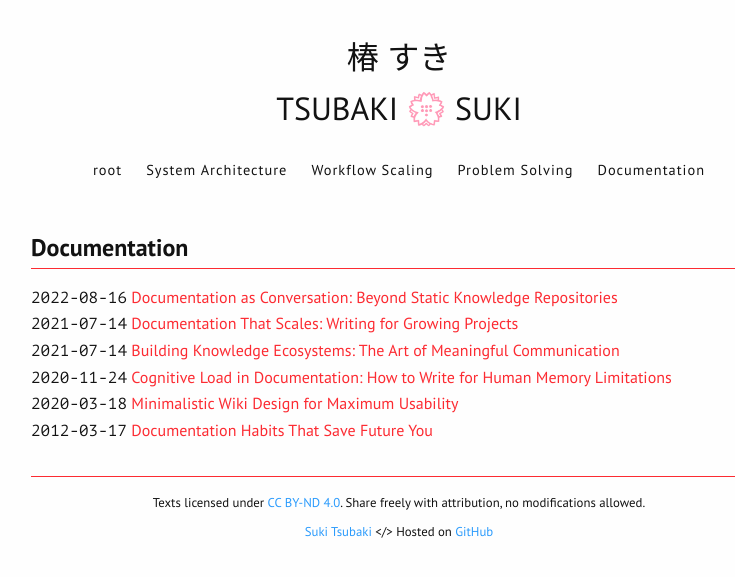
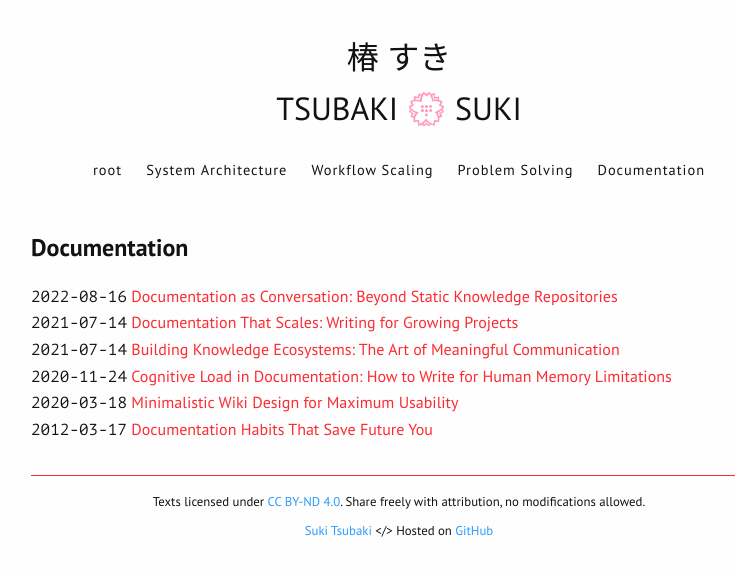
Before and after one commit to sukitsubaki/sukitsubaki.github.io, a Jekyll site: the page built from pages/documentation.md, in a window 1280 px wide. Shown: the top 577 px of the page, without its empty margins (241-976 px from the left). Built offline with Jekyll 4.4.1, drawn with Linux system fonts in a browser that asks for light colours.

Commit message:
del individual header styles; fixed in markdown

```diff
--- a/assets/css/modules/post.css
+++ b/assets/css/modules/post.css
@@ -1,12 +1,3 @@
-/* Individual Post Title Styles */
-#system-architecture,
-#workflow-scaling,
-#problem-solving,
-#documentation {
-    font-size: 1.5rem;
-    border-bottom: 1px solid var(--color-primary);
-}
-
 /* Post Module Styles */
 .blog-post {
     margin-bottom: var(--spacing-lg);
```
